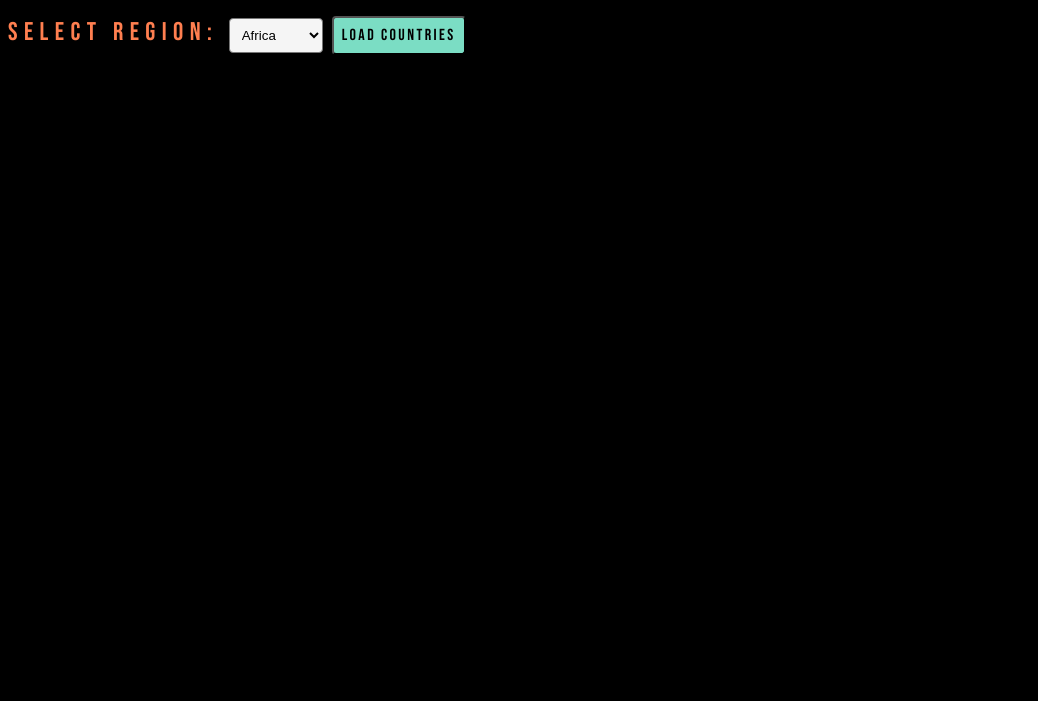
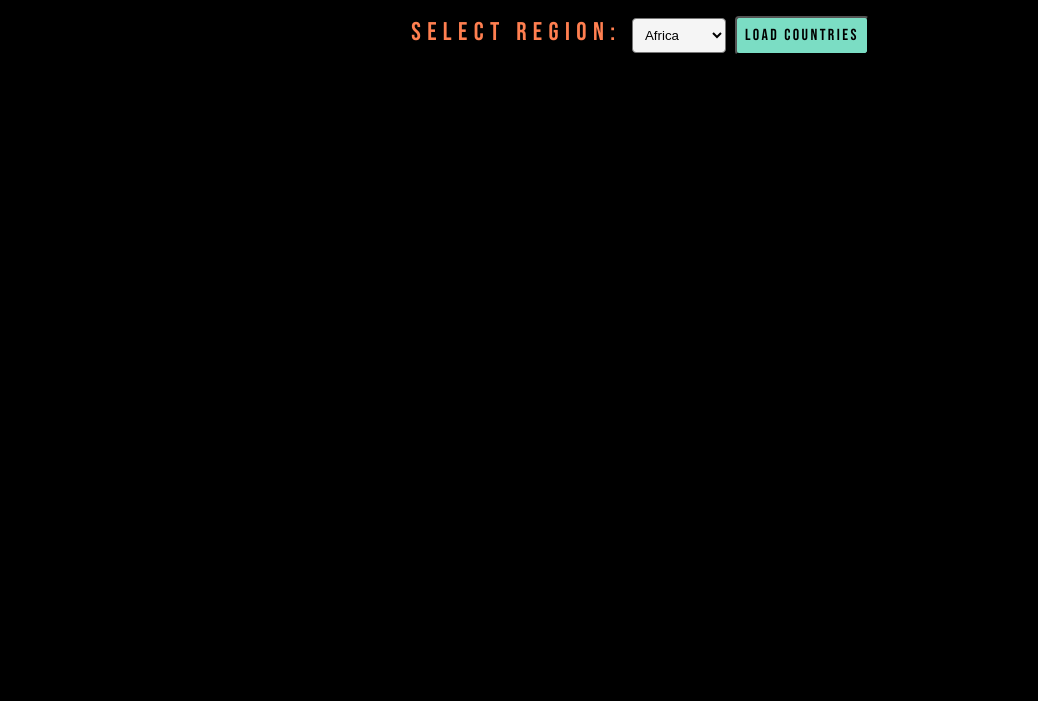
Before and after one commit to vurrutia21/vurrutia21.project2, a plain HTML site: page index.html in a window 1280 px wide. Shown: the part 99-800 px from the top of the page, without its empty margins (0-1038 px from the left). Drawn offline with nearby package versions, Linux system fonts and the light colour scheme; no server answers.

Commit message:
index.html

```diff
--- a/index.html
+++ b/index.html
@@ -13,6 +13,7 @@
   </head>
   <body class="body">
     <h1 id="h1">Countries of the World!</h1>
+    <div class="option">
     <label>
       <span class="select">Select region: </span>
       <select name="region" class="region">
@@ -23,7 +24,7 @@
         <option value="Oceania">Oceania</option>
       </select>
       <button class="js-load-countries">Load countries</button>
-    </label>
+    </label></div>
     <div class="js-country-container country-container"></div>
     <script src="https://code.jquery.com/jquery-3.6.0.js"></script>
     <script src="script.js"></script>
```
